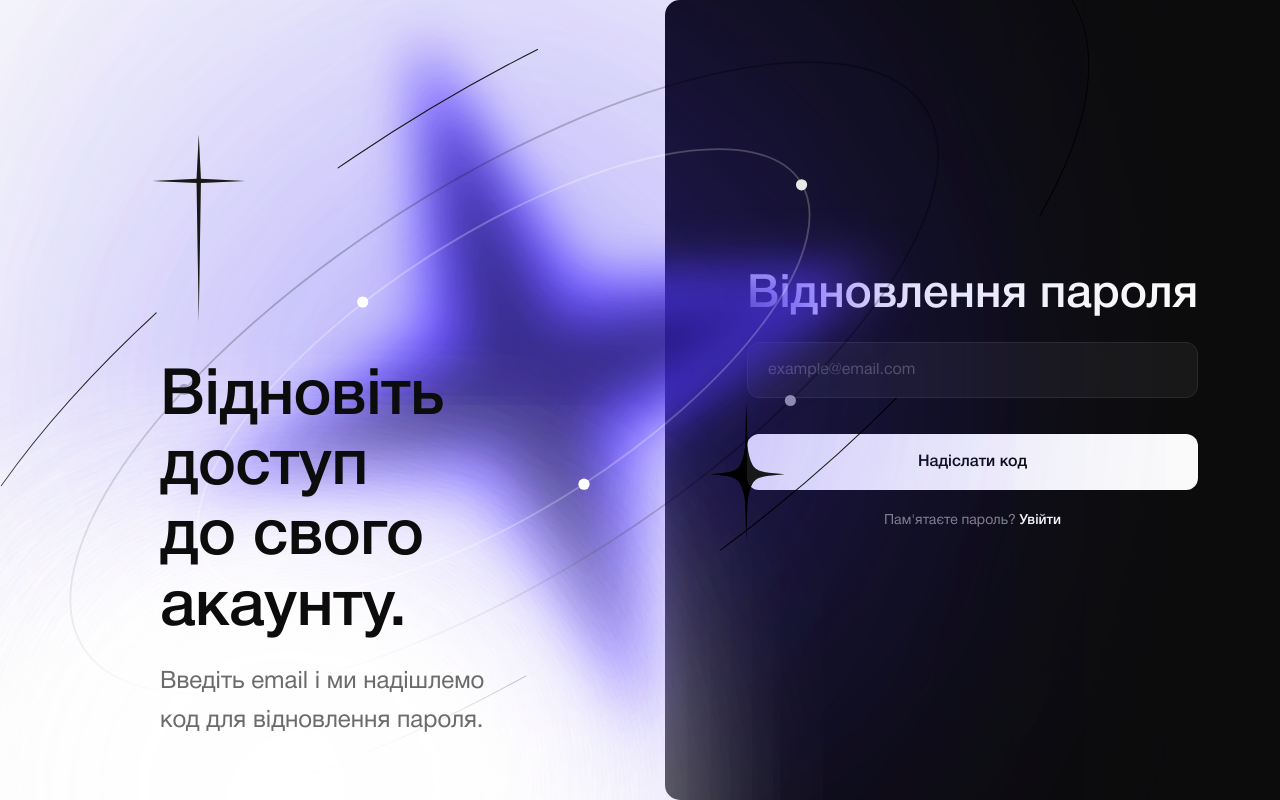
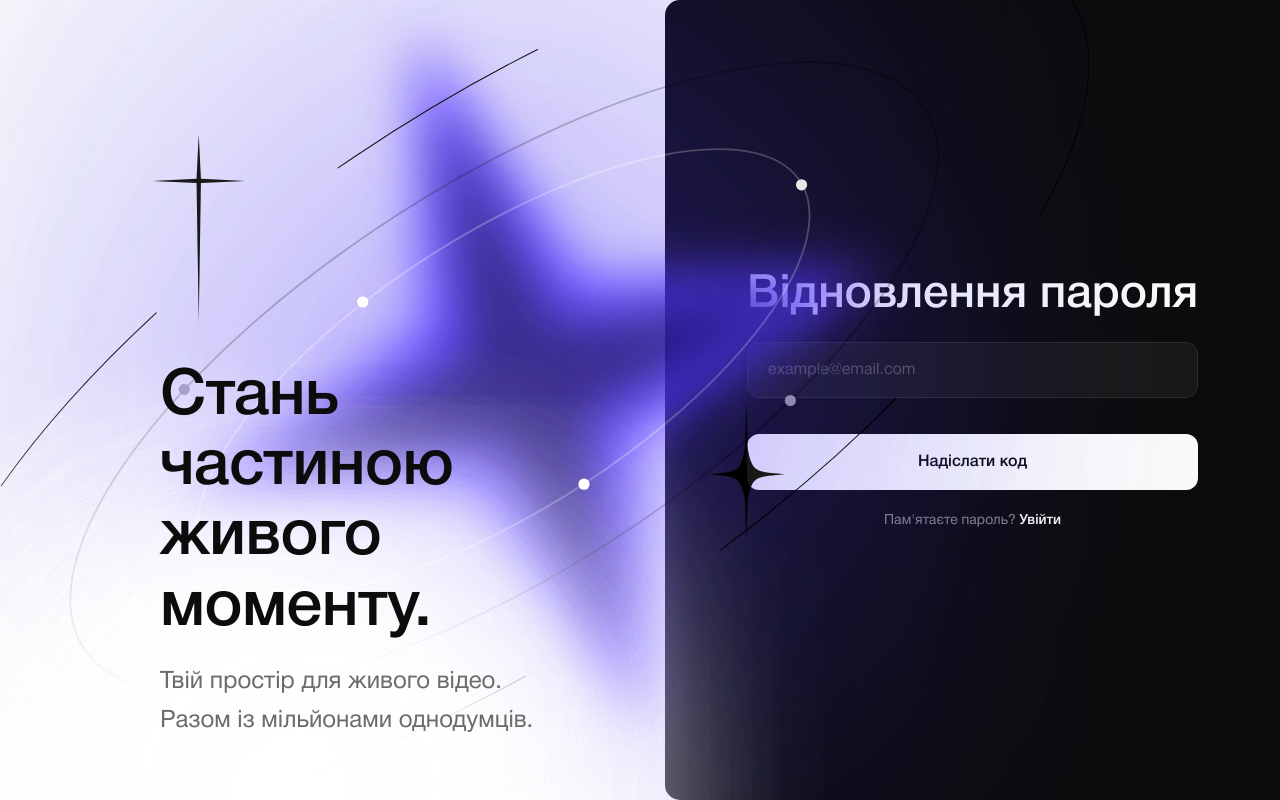
Before and after one commit to deadsnxw/streaming-platform, a React (Create React App) app in the folder frontend/: page /password-reset in a window 1280 px wide. Built offline with nearby package versions, Linux system fonts and the light colour scheme; no server answers.

Commit message:
fixed subtitles on auth pages

```diff
--- a/frontend/src/pages/ForgotPasswordPage.js
+++ b/frontend/src/pages/ForgotPasswordPage.js
@@ -14,14 +14,14 @@ export default function ForgotPasswordPage() {
       <div className="password-reset-left">
         <div className="password-reset-text-content">
           <h1 className="password-reset-main-title">
-            Відновіть<br />
-            доступ<br />
-            до свого<br />
-            акаунту.
+            Стань<br />
+            частиною<br />
+            живого<br />
+            моменту.
           </h1>
           <p className="password-reset-subtitle">
-            Введіть email і ми надішлемо<br />
-            код для відновлення пароля.
+            Твій простір для живого відео.<br />
+            Разом із мільйонами однодумців.
           </p>
         </div>
       </div>
--- a/frontend/src/pages/RegisterPage.js
+++ b/frontend/src/pages/RegisterPage.js
@@ -222,14 +222,14 @@ export default function RegisterPage({ onRegister }) {
       <div className="register-left">
         <div className="register-text-content">
           <h1 className="register-main-title">
-            Створи<br />
-            свій<br />
-            простір<br />
-            сьогодні.
+            Стань<br />
+            частиною<br />
+            живого<br />
+            моменту.
           </h1>
           <p className="register-subtitle">
-            Приєднуйся до спільноти.<br />
-            Діли свої моменти з мільйонами.
+            Твій простір для живого відео.<br />
+            Разом із мільйонами однодумців.
           </p>
         </div>
       </div>
--- a/frontend/src/pages/ResetPasswordPage.js
+++ b/frontend/src/pages/ResetPasswordPage.js
@@ -20,12 +20,14 @@ export default function ResetPasswordPage() {
       <div className="password-reset-left">
         <div className="password-reset-text-content">
           <h1 className="password-reset-main-title">
-            Майже<br />
-            готово!
+            Стань<br />
+            частиною<br />
+            живого<br />
+            моменту.
           </h1>
           <p className="password-reset-subtitle">
-            Створіть новий надійний пароль<br />
-            для вашого акаунту.
+            Твій простір для живого відео.<br />
+            Разом із мільйонами однодумців.
           </p>
         </div>
       </div>
--- a/frontend/src/pages/VerifyCodePage.js
+++ b/frontend/src/pages/VerifyCodePage.js
@@ -19,13 +19,14 @@ export default function VerifyCodePage() {
       <div className="password-reset-left">
         <div className="password-reset-text-content">
           <h1 className="password-reset-main-title">
-            Перевірте<br />
-            свою<br />
-            пошту.
+            Стань<br />
+            частиною<br />
+            живого<br />
+            моменту..
           </h1>
           <p className="password-reset-subtitle">
-            Ми надіслали код підтвердження<br />
-            на вашу електронну адресу.
+            Твій простір для живого відео.<br />
+            Разом із мільйонами однодумців.
           </p>
         </div>
       </div>
```
